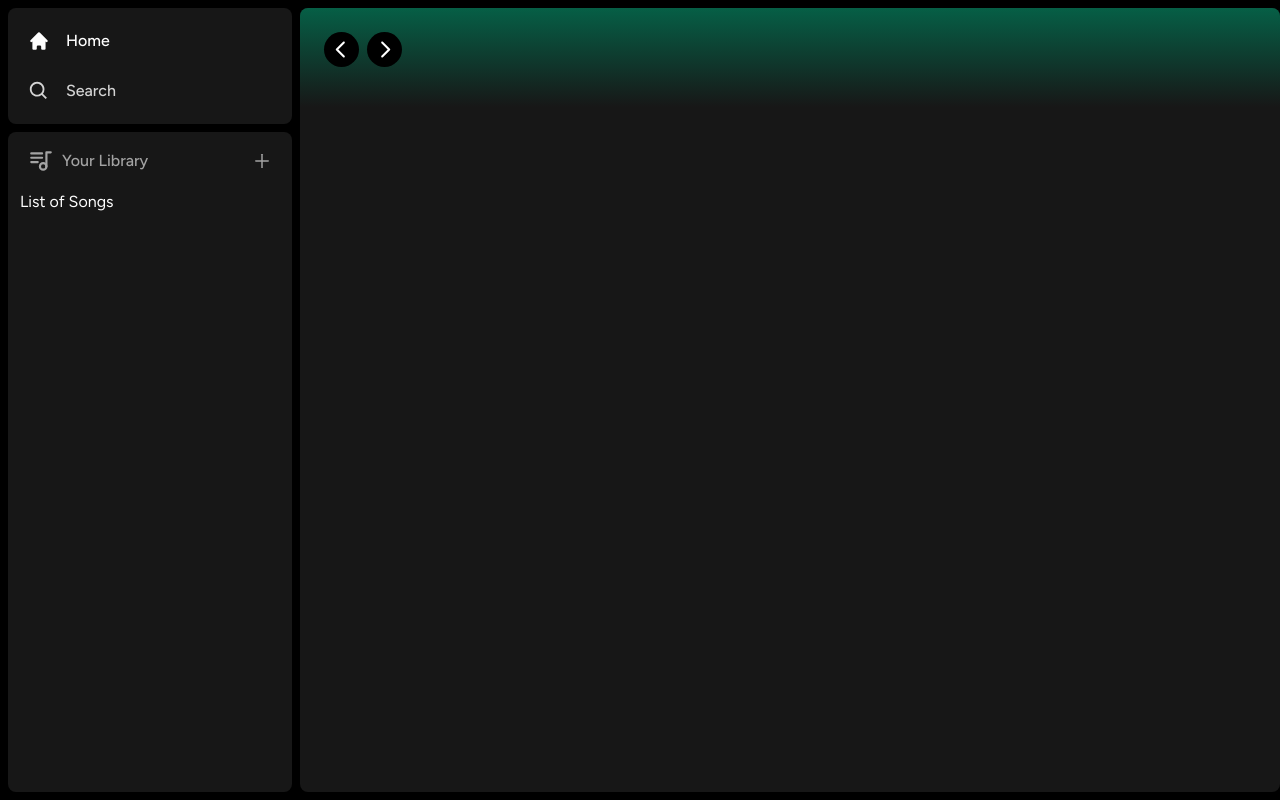
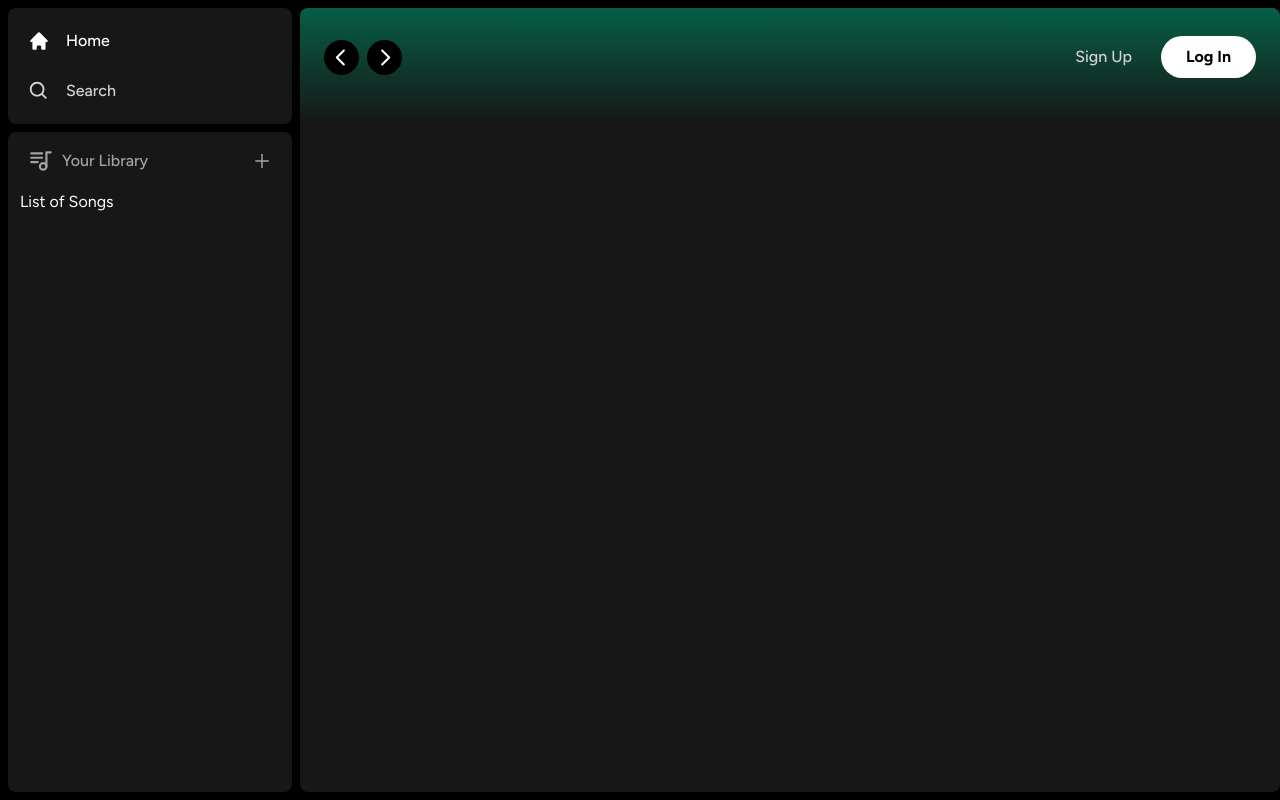
Before and after one commit to ayushCode27/spotify-clone-nextjs-13.4, a Next.js app: page / in a window 1280 px wide. Built offline with nearby package versions, Linux system fonts and the light colour scheme.

Commit message:
add custom button comppnent and header buttons

```diff
--- /dev/null
+++ b/components/Button.tsx
@@ -0,0 +1,25 @@
+import React, { forwardRef } from 'react';
+import { twMerge } from 'tailwind-merge';
+
+interface ButtonProps extends React.ButtonHTMLAttributes<HTMLButtonElement> {}
+
+const Button = forwardRef<HTMLButtonElement, ButtonProps>(
+  ({ className, children, disabled, type = 'button', ...props }, ref) => {
+    return (
+      <button
+        type={type}
+        className={twMerge(
+          'w-full rounded-full bg-green-500 border border-transparent px-3 py-3 disabled:cursor-not-allowed disabled:opacity-50 text-black font-bold hover:opacity-75 transition',
+          className,
+        )}
+        disabled={disabled}
+        {...props}
+      >
+        {children}
+      </button>
+    );
+  },
+);
+Button.displayName = 'Button';
+
+export default Button;
--- a/components/Header.tsx
+++ b/components/Header.tsx
@@ -6,6 +6,7 @@
 import { RxCaretLeft, RxCaretRight } from 'react-icons/rx';
 import { HiHome } from 'react-icons/hi';
 import { BiSearch } from 'react-icons/bi';
+import Button from './Button';
 
 interface HeaderProps {
   children: React.ReactNode;
@@ -45,6 +46,16 @@
             <BiSearch className='text-black' size={20} />
           </button>
         </div>
+        <div className='flex justify-between items-center gap-x-4'>
+          <div>
+            <Button className='bg-transparent text-neutral-300 font-medium'>
+              Sign Up
+            </Button>
+          </div>
+          <div>
+            <Button className='bg-white px-6 py-2'>Log In</Button>
+          </div>
+        </div>
       </div>
     </div>
   );
```
